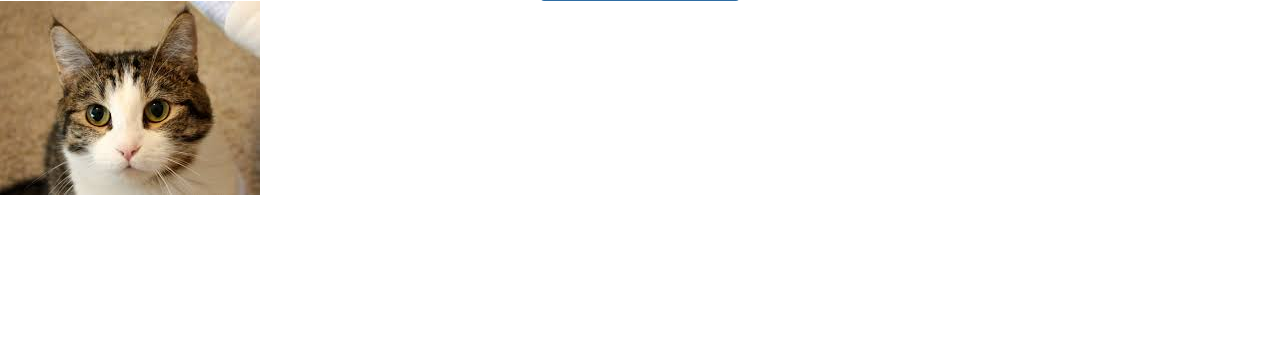
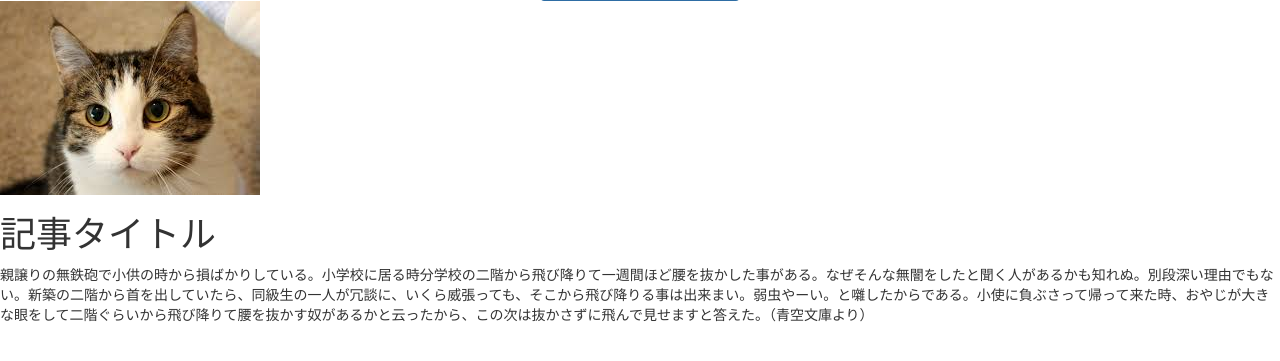
Before and after one commit to kure-kosen/stock_intern, a Django app: page /articles/ in a window 1280 px wide. Shown: the part 139-500 px from the top of the page. Run offline with Django 3.2, Linux system fonts and the light colour scheme; some libraries are stand-ins or nearby versions.

Commit message:
タイトル、本文追加

```diff
--- a/templates/articles/index.html
+++ b/templates/articles/index.html
@@ -14,5 +14,10 @@
 <div class="test">test</div>
 <button type="button" class="btn btn-primary test-btn">テスト</button>
 <img src="{% static 'images/neko.jpg' %}">
+
+<div class="section">
+	<h1>記事タイトル</h1>
+	<p>親譲りの無鉄砲で小供の時から損ばかりしている。小学校に居る時分学校の二階から飛び降りて一週間ほど腰を抜かした事がある。なぜそんな無闇をしたと聞く人があるかも知れぬ。別段深い理由でもない。新築の二階から首を出していたら、同級生の一人が冗談に、いくら威張っても、そこから飛び降りる事は出来まい。弱虫やーい。と囃したからである。小使に負ぶさって帰って来た時、おやじが大きな眼をして二階ぐらいから飛び降りて腰を抜かす奴があるかと云ったから、この次は抜かさずに飛んで見せますと答えた。（青空文庫より）</p>
+</div>
 </body>
 </html>
```
